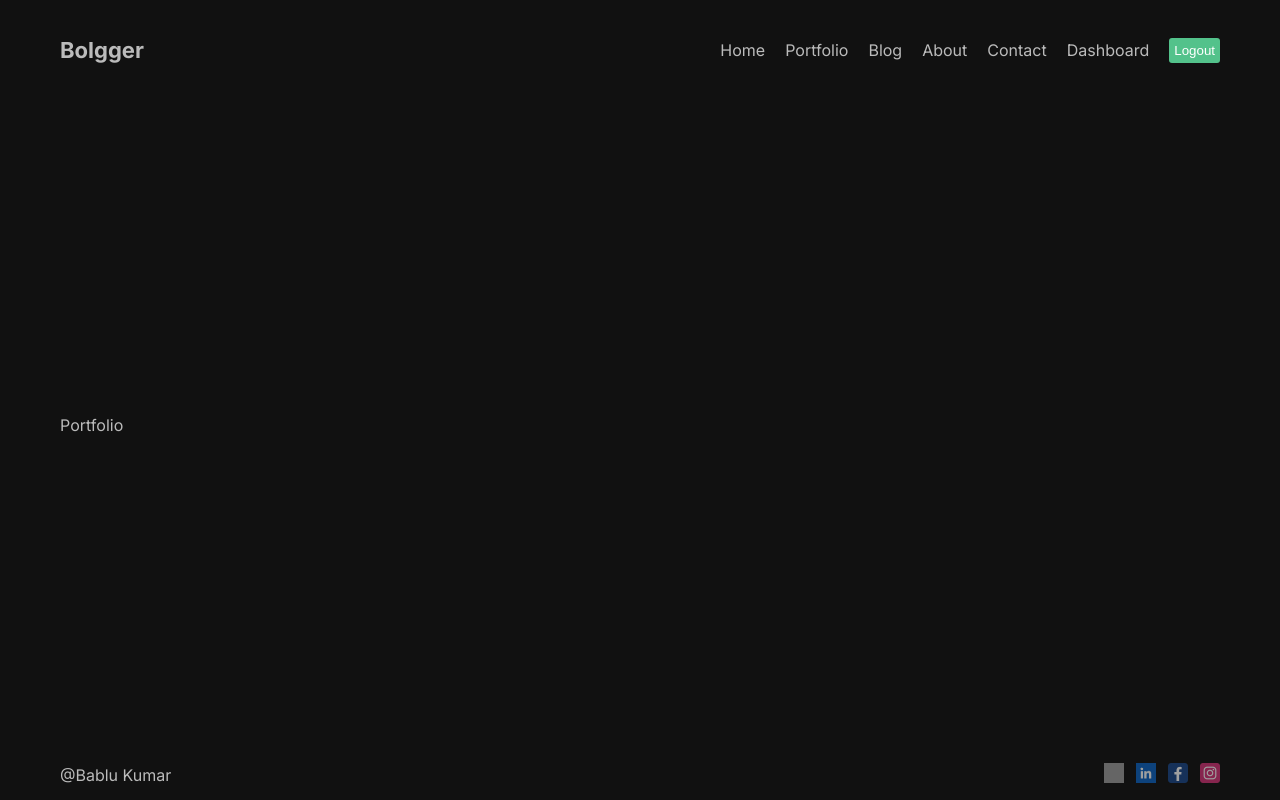
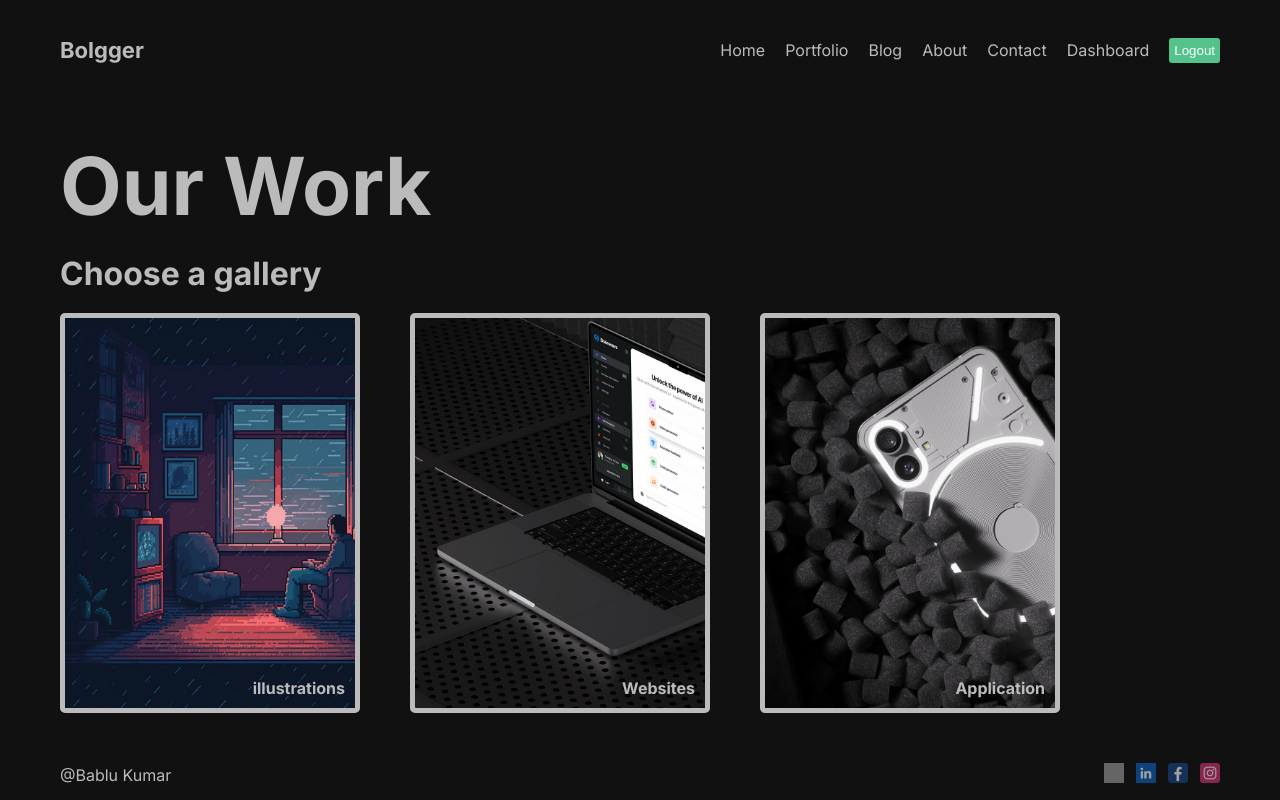
Before and after one commit to Bablukmr/blog-application, a Next.js app: page /portfolio in a window 1280 px wide. Built offline with nearby package versions, Linux system fonts and the light colour scheme; grey boxes are pictures that could not be loaded.

Commit message:
portfolio page

```diff
--- a/next.config.js
+++ b/next.config.js
@@ -1,4 +1,8 @@
 /** @type {import('next').NextConfig} */
-const nextConfig = {}
+const nextConfig = {
+    images: {
+        domains: ['plus.unsplash.com'],
+      },
+}
 
 module.exports = nextConfig
--- /dev/null
+++ b/src/app/portfolio/[category]/page.module.css
@@ -0,0 +1,31 @@
+
+.cartTitle{
+    color: #53c28b;
+}
+.item{
+    display: flex;
+    gap: 50px;
+    margin-top: 50px;
+    margin-bottom: 100px;
+}
+.item:nth-child(2n+1){
+    flex-direction: row-reverse;
+}
+.imgContainer{
+    flex: 1;
+    height: 500px;
+    position: relative;
+ }
+ .containts{
+    flex: 1;
+    display: flex;
+    flex-direction: column;
+    gap: 20px;
+    justify-content: center;
+ }
+ .titles{
+    font-style: 50px;
+ }
+ .description{
+    font-style: 20px;
+ }
--- /dev/null
+++ b/src/app/portfolio/layout.jsx
@@ -0,0 +1,12 @@
+import React from 'react'
+import styles from './portfolio.module.css'
+
+export default function Layout({children}) {
+  return (
+    <div>
+        <h1 className={styles.maintitle}>Our Work</h1>
+         {children}
+
+    </div>
+  )
+}
--- a/src/app/portfolio/page.jsx
+++ b/src/app/portfolio/page.jsx
@@ -1,7 +1,15 @@
 import React from 'react'
 import styles from './portfolio.module.css'
+import Link from 'next/link'
 export default function Portfolio() {
   return (
-    <div className={styles.portfolio}>Portfolio</div>
+    <div className={styles.portfolio}>
+      <h1 className={styles.selectTitle}>Choose a gallery</h1>
+      <div className={styles.items}>
+        <Link href={"/portfolio/illutration" }className={styles.item}><span className={styles.title}>illustrations</span></Link>
+        <Link href={"/portfolio/websites" }className={styles.item}><span className={styles.title}>Websites</span></Link>
+        <Link href={"/portfolio/application" }className={styles.item}><span className={styles.title}>Application</span></Link>
+      </div>
+    </div>
   )
 }
--- a/src/app/portfolio/portfolio.module.css
+++ b/src/app/portfolio/portfolio.module.css
@@ -0,0 +1,38 @@
+.maintitle {
+  font-size: 5rem;
+}
+.selectTitle {
+  margin: 20px 0px;
+}
+.items {
+  display: flex;
+  gap: 50px;
+}
+.item {
+  border: 5px solid #bbb;
+  border-radius: 5px;
+  width: 300px;
+  height: 400px;
+  position: relative;
+  background-size: cover !important;
+}
+
+.item:nth-child(1){
+    background: url("/illustration.png");
+}
+.item:nth-child(2){
+    background: url("/websites.jpg");
+}
+.item:nth-child(3){
+    background: url("/apps.jpg");
+}
+.item:hover .title{
+    color: #53c28b;
+}
+
+.title {
+  position: absolute;
+  right: 10px;
+  bottom: 10px;
+  font-weight: bold;
+}
```
Also changed, not shown: src/app/portfolio/[category]/page.jsx (+28 -2 lines).
